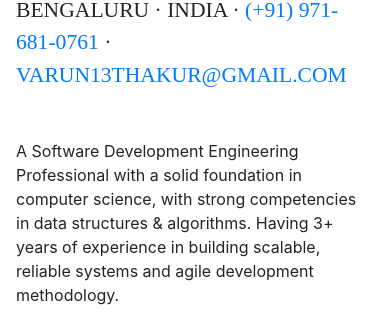
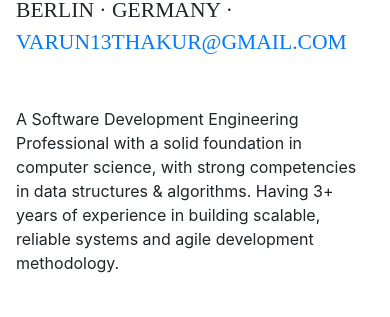
Before and after one commit to 0001vrn/0001vrn.github.io, a website with bundled scripts: page index.html in a window 390 px wide. Shown: the part 188-505 px from the top of the page. Built offline with nearby package versions, Linux system fonts and the light colour scheme; a web font is replaced by a local one.

Commit message:
remove phone number

```diff
--- a/index.html
+++ b/index.html
@@ -71,7 +71,7 @@
           <h1 class="mb-0">Varun
             <span class="text-primary">Thakur</span>
           </h1>
-          <div class="subheading mb-5">Bengaluru · India · <a href="tel:+91-971-681-0761">(+91) 971-681-0761</a> ·
+          <div class="subheading mb-5">Berlin · Germany ·
             <a href="mailto:varun13thakur@gmail.com">varun13thakur@gmail.com</a>
           </div>
           <p class="mb-5">
```
